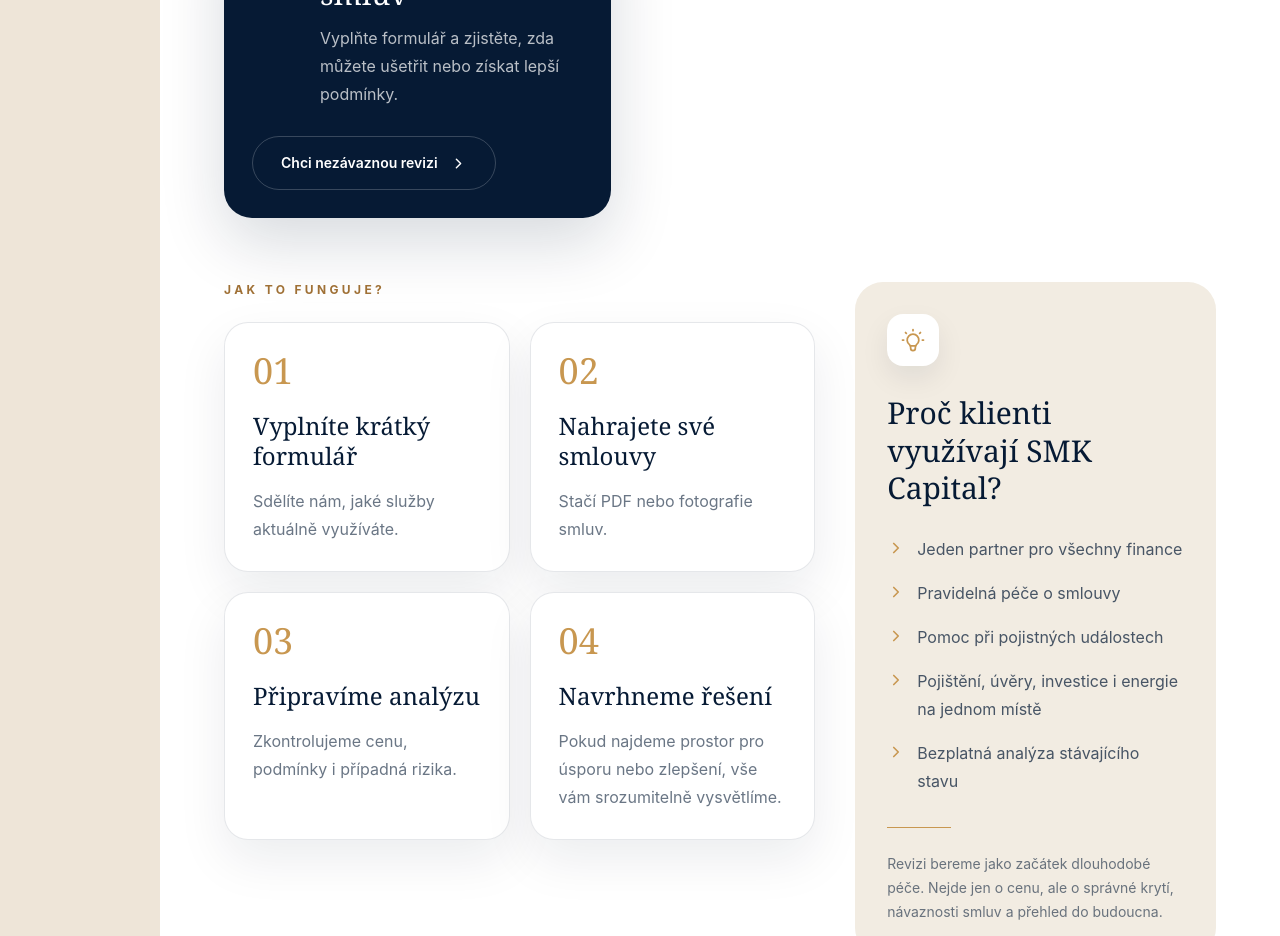
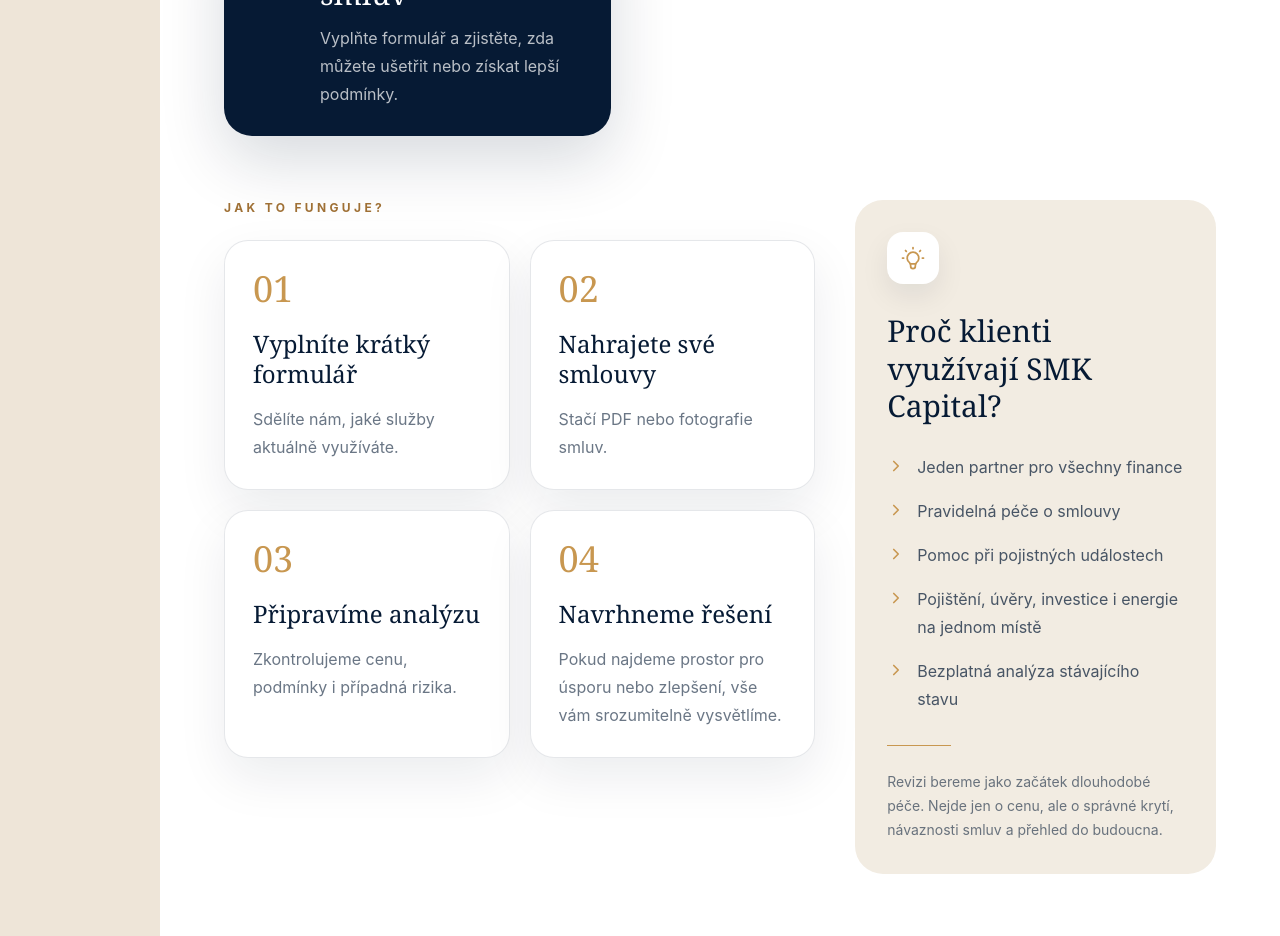
Before and after one commit to I3lade02/smk-capital, a React (Vite) app: page /sluzby in a window 1280 px wide. Shown: the part 2460-3396 px from the top of the page. Built offline with nearby package versions, Linux system fonts and the light colour scheme; no server answers.

Commit message:
change: moved button for revisions to home page

```diff
--- a/src/components/sections/ContractReviewSection.tsx
+++ b/src/components/sections/ContractReviewSection.tsx
@@ -10,7 +10,6 @@
   IconShieldCheck,
   IconStethoscope,
 } from "@tabler/icons-react";
-import { Link } from "react-router-dom";
 import { SectionKicker } from "../ui/SectionKicker";
 
 const reviewAreas = [
@@ -109,15 +108,6 @@
                 </p>
               </div>
             </div>
-
-            <Link
-              to="/revize-smluv"
-              onClick={() => window.scrollTo({ top: 0, behavior: "smooth" })}
-              className="mt-7 inline-flex items-center justify-center gap-3 rounded-full border border-white/20 bg-white/0 px-7 py-4 text-sm font-semibold text-white transition hover:bg-white/10 focus-visible:outline-none focus-visible:ring-2 focus-visible:ring-[#d7b174]/70 focus-visible:ring-offset-4 focus-visible:ring-offset-[#061a34]"
-            >
-              Chci nezávaznou revizi
-              <IconChevronRight size={17} strokeWidth={2} aria-hidden="true" />
-            </Link>
           </div>
         </div>
 
--- a/src/components/sections/HeroSection.tsx
+++ b/src/components/sections/HeroSection.tsx
@@ -1,3 +1,5 @@
+import { IconChevronRight } from "@tabler/icons-react";
+import { Link } from "react-router-dom";
 import { heroHighlights } from "../../constants/home";
 import { siteConfig } from "../../constants/site";
 import { useInteractiveAutoplayVideo } from "../../hooks/useInteractiveAutoplayVideo";
@@ -42,6 +44,15 @@
             </Button>
           </div>
 
+          <Link
+            to="/revize-smluv"
+            onClick={() => window.scrollTo({ top: 0, behavior: "smooth" })}
+            className="mt-4 inline-flex items-center justify-center gap-3 rounded-full bg-[#061a34] px-8 py-4 text-base font-semibold text-white shadow-[0_18px_45px_rgba(6,26,52,0.18)] transition hover:bg-[#0b274b]"
+          >
+            Chci nezávaznou revizi
+            <IconChevronRight size={17} strokeWidth={2} aria-hidden="true" />
+          </Link>
+
           <div className="mt-8 flex flex-wrap gap-3">
             {heroHighlights.map((item) => (
               <span
```
